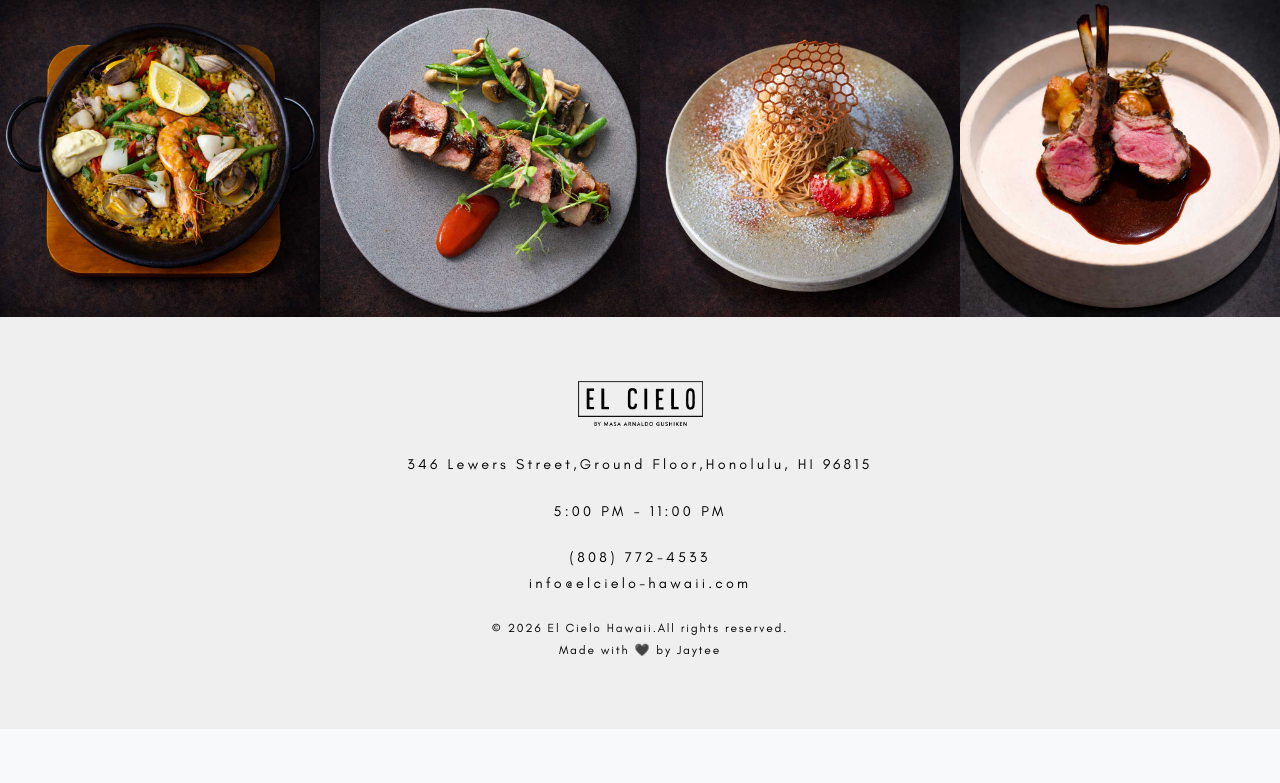
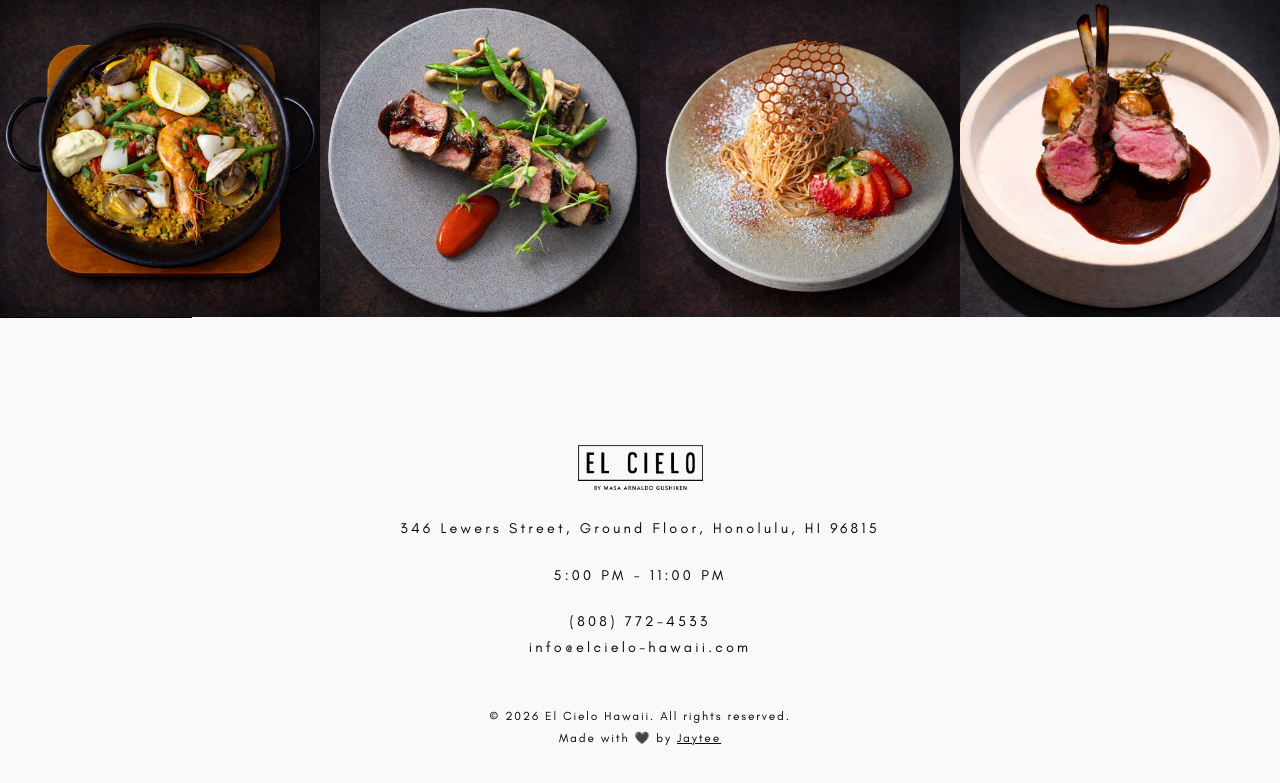
Before and after one commit to jmtakahashi/elcielo-hawaii, a React (Create React App) app: page /menu in a window 1280 px wide. Shown: the part 1131-1914 px from the top of the page. Before the commit the page ends 1860 px from the top, so only its background shows below. Built offline with nearby package versions, Linux system fonts and the light colour scheme.

Commit message:
change footer color and divider decoration. add footer copyright and credit container class.  refactor footer html.

```diff
--- a/src/Footer.js
+++ b/src/Footer.js
@@ -6,14 +6,10 @@ export default function Footer() {
 
   return (
     <footer className='footer'>
-      <img
-        src={logo}
-        alt='El Cielo Hawaii Logo'
-        className='logo'
-      />
+      <img src={logo} alt='El Cielo Hawaii Logo' className='logo' />
       <div className='address'>
-        <span>346 Lewers Street, </span>
-        <span>Ground Floor, </span>
+        <span>346 Lewers Street,&nbsp;</span>
+        <span>Ground Floor,&nbsp;</span>
         <span>Honolulu, HI 96815</span>
       </div>
       <div className='hours'>5:00 PM - 11:00 PM</div>
@@ -23,13 +19,13 @@ export default function Footer() {
           <span>info@elcielo-hawaii.com</span>
         </a>
       </div>
-      <div>
+      <div className='copyright-contact-container'>
         <div className='copyright'>
-          <span>© {currentYear} El Cielo Hawaii. </span>
+          <span>© {currentYear} El Cielo Hawaii.&nbsp;</span>
           <span>All rights reserved.</span>
         </div>
         <div className='credit'>
-          <span>Made with 🖤 by Jaytee</span>
+          <span>Made with 🖤 by <a href="https://whoisjaytee.com" target="_blank" rel="noopener noreferrer">Jaytee</a></span>
         </div>
       </div>
     </footer>
--- a/src/index.css
+++ b/src/index.css
@@ -13,13 +13,10 @@
 }
 
 :root {
-  --primary-color: #d3d0ca;
-  --secondary-color: #bdbc95;
-  --accent: #013b47;
-  --light-grey: rgb(239, 239, 239);
-  --transparent-light-grey: rgba(239, 239, 239, 0.85);
   --off-white: rgba(248, 249, 250, 1.0);
   --transparent-off-white: rgba(248, 249, 250, 0.75);
+  --secondary-color: rgb(189, 188, 149);
+  --accent: #013b47;
   --section-background-color: var(--off-white);
   --text-color: #000000;
   --border-color: #000000;
@@ -512,7 +509,7 @@ section {
 }
 
 .content {
-  padding: 0 32px;
+  padding: 0 24px;
 }
 
 .content p {
@@ -529,7 +526,7 @@ section {
     gap: 4rem;
   }
   .content {
-    padding: 0 48px;
+    padding: 0 32px;
   }
   .twoCol h2 {
     margin-left: 32px;
@@ -583,8 +580,9 @@ section {
 }
 
 .footer {
+  position: relative;
   padding: 64px 32px;
-  background-color: var(--light-grey);
+  background-color: var(--section-background-color);
   display: flex;
   flex-direction: column;
   justify-content: center;
@@ -594,13 +592,29 @@ section {
   font-size: .9rem;
 }
 
+.footer::before {
+  content: '';
+  position: absolute;
+  top: 0;
+  left: 0;
+  display: block;
+  height: 1px;
+  width: 15%;
+  max-width: 400px;
+  background-color: var(--border-color);
+}
+
 .footer .logo {
-  width: 125px;
+  width: 100px;
 }
 
 .footer span {
   display: inline-block;
   white-space: nowrap;
+}
+
+.footer a {
+  color: var(--text-color);
 }
 
 .hours {
@@ -614,9 +628,12 @@ section {
   gap: .5rem;
 }
 
-.contact a {
-  color: var(--text-color);
-  text-decoration: none;
+.copyright-contact-container {
+  display: flex;
+  flex-direction: column;
+  align-items: center;
+  gap: .5rem;
+  padding-top: 1.5rem;
 }
 
 .copyright, .credit {
@@ -624,7 +641,15 @@ section {
   letter-spacing: .15em;
   -webkit-font-smoothing: antialiased;
   -moz-osx-font-smoothing: grayscale;
-  margin-bottom: 0.65em;
+}
+
+@media screen and (min-width: 768px) {
+  .footer {
+    padding: 128px 48px;
+  }
+  .footer .logo {
+    width: 125px;
+  }
 }
 
 .reveal {
```
